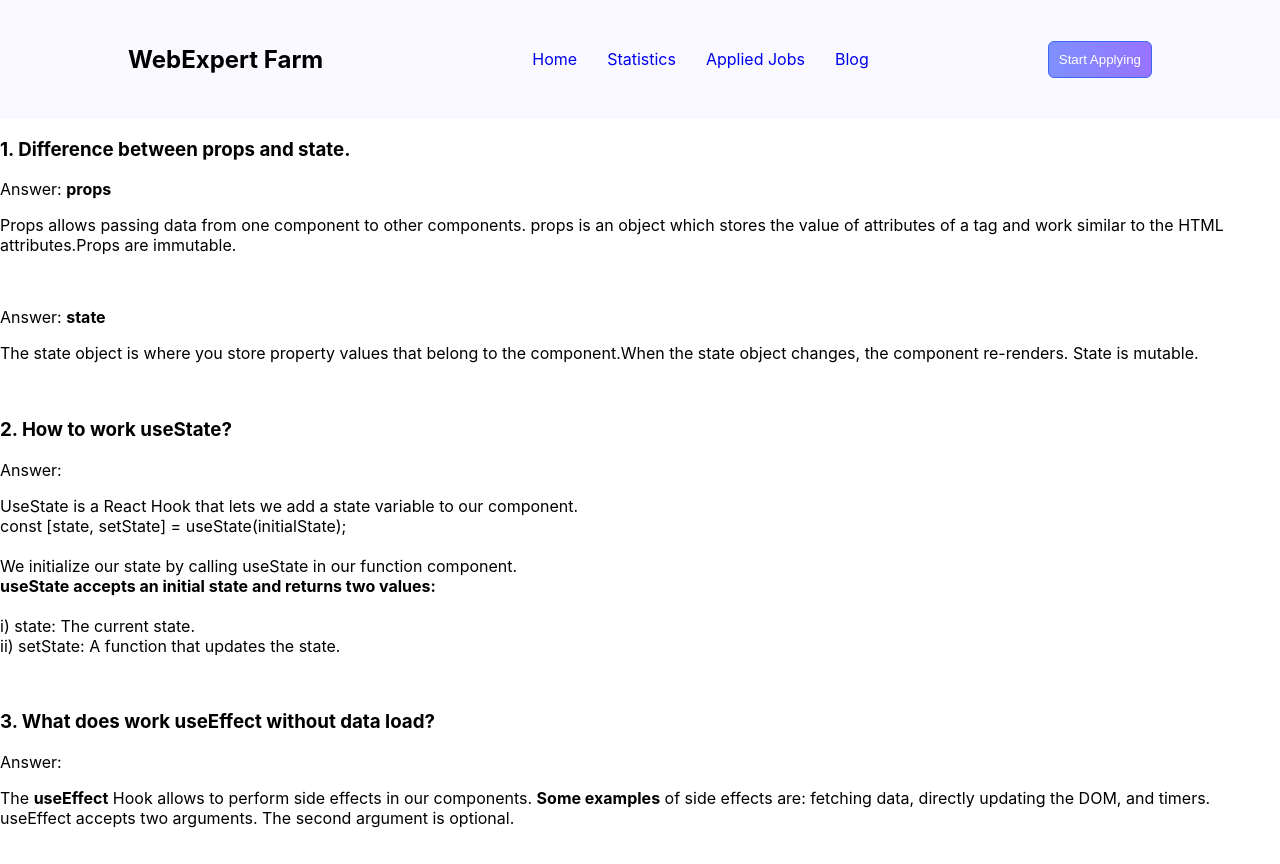
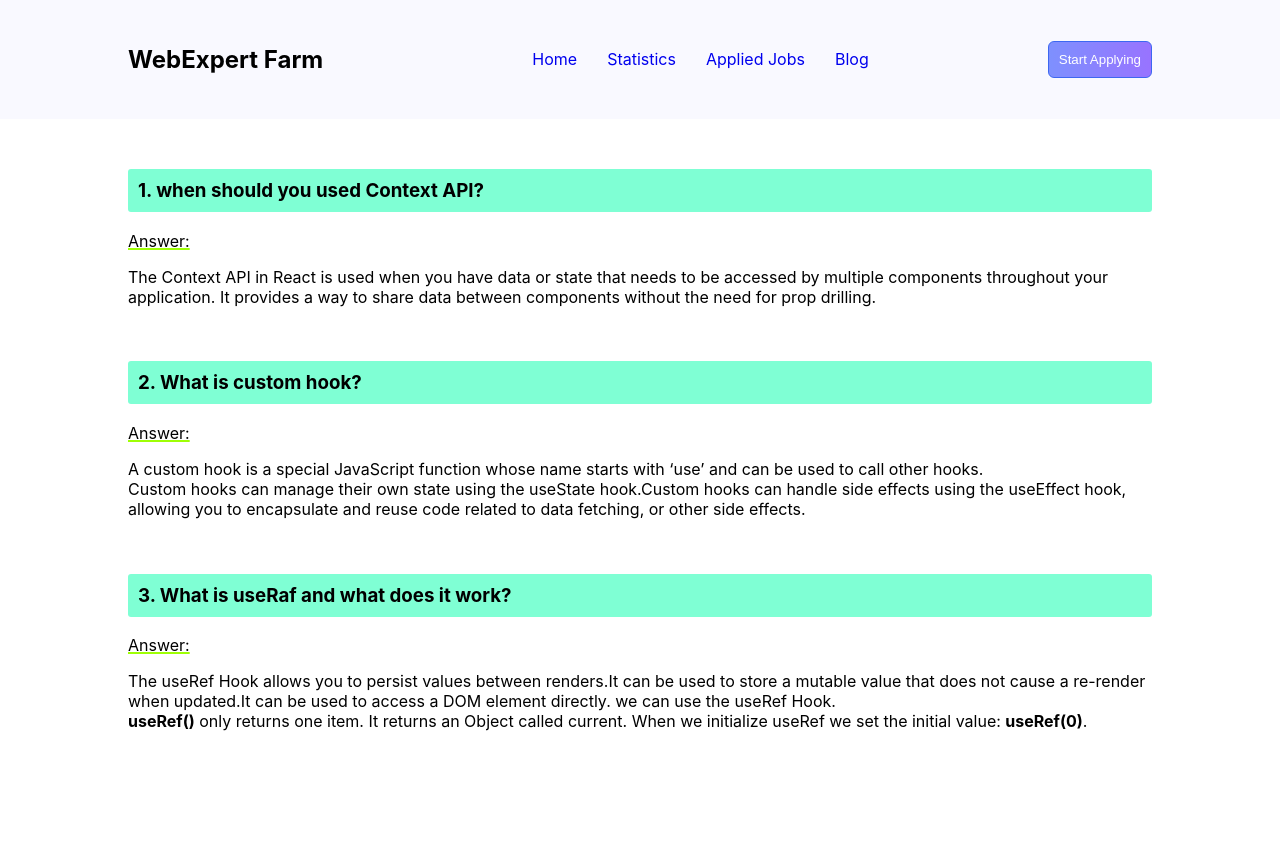
Before and after one commit to azaadd/career-hub, a React (Create React App) app: page /blog in a window 1280 px wide. After the commit the page ends 817 px from the top, so only its background shows below. Built offline with nearby package versions, Linux system fonts and the light colour scheme.

Commit message:
added blog page questions and answers

```diff
--- a/src/Components/Blog/Blog.css
+++ b/src/Components/Blog/Blog.css
@@ -0,0 +1,12 @@
+.question-wrap{
+    width: 80%;
+    margin: 50px auto;
+}
+.question{
+    background-color: #7fffd4;
+    padding: 10px;
+    border-radius: 3px;
+}
+.answer{
+    text-decoration: underline 2px #9fff05;
+}
--- a/src/Components/Blog/Blog.js
+++ b/src/Components/Blog/Blog.js
@@ -1,21 +1,19 @@
 import React from 'react';
+import './Blog.css'
 
 const Blog = () => {
     return (
-        <div>
-            <h3 className='question'>1. Difference between props and state.</h3>
-                <p className='answer'>Answer: <strong>props</strong></p>
-                <p>Props allows passing data from one component to other components. props is an object which stores the value of attributes of a tag and work similar to the HTML attributes.Props are immutable.</p><br />
-                <p className='answer'>Answer: <strong>state</strong></p>
-                <p>The state object is where you store property values that belong to the component.When the state object changes, the component re-renders. State is mutable.</p><br />
+        <div className='question-wrap'>
+            <h3 className='question'>1. when should you used Context API?</h3>
+            <p className='answer'>Answer: </p>
+            <p>The Context API in React is used when you have data or state that needs to be accessed by multiple components throughout your application. It provides a way to share data between components without the need for prop drilling.</p><br />
 
-                <h3 className='question'>2. How to work useState?</h3>
-                <p className='answer'>Answer:</p>
-                <p>UseState is a React Hook that lets we add a state variable to our component. <br />const [state, setState] = useState(initialState);<br /> <br />We initialize our state by calling useState in our function component. <br /> <strong>useState accepts an initial state and returns two values:</strong>  <br /> <br /> i) state: The current state. <br />
-                ii) setState: A function that updates the state.</p><br />
-                <h3 className='question'>3. What does work useEffect without data load?</h3>
-                <p className='answer'>Answer:</p>
-                <p>The <strong>useEffect</strong> Hook allows to perform side effects in our components. <strong>Some examples</strong> of side effects are: fetching data, directly updating the DOM, and timers. useEffect accepts two arguments. The second argument is optional.</p><br />
+            <h3 className='question'>2. What is custom hook?</h3>
+            <p className='answer'>Answer:</p>
+            <p>A custom hook is a special JavaScript function whose name starts with ‘use’ and can be used to call other hooks. <br />Custom hooks can manage their own state using the useState hook.Custom hooks can handle side effects using the useEffect hook, allowing you to encapsulate and reuse code related to data fetching, or other side effects.</p><br />
+            <h3 className='question'>3. What is useRaf and what does it work?</h3>
+            <p className='answer'>Answer:</p>
+            <p>The useRef Hook allows you to persist values between renders.It can be used to store a mutable value that does not cause a re-render when updated.It can be used to access a DOM element directly. we can use the useRef Hook. <br /> <strong>useRef()</strong> only returns one item. It returns an Object called current. When we initialize useRef we set the initial value: <strong>useRef(0)</strong>.</p><br />
         </div>
     );
 };
```
Also changed, not shown: public/README.md.
